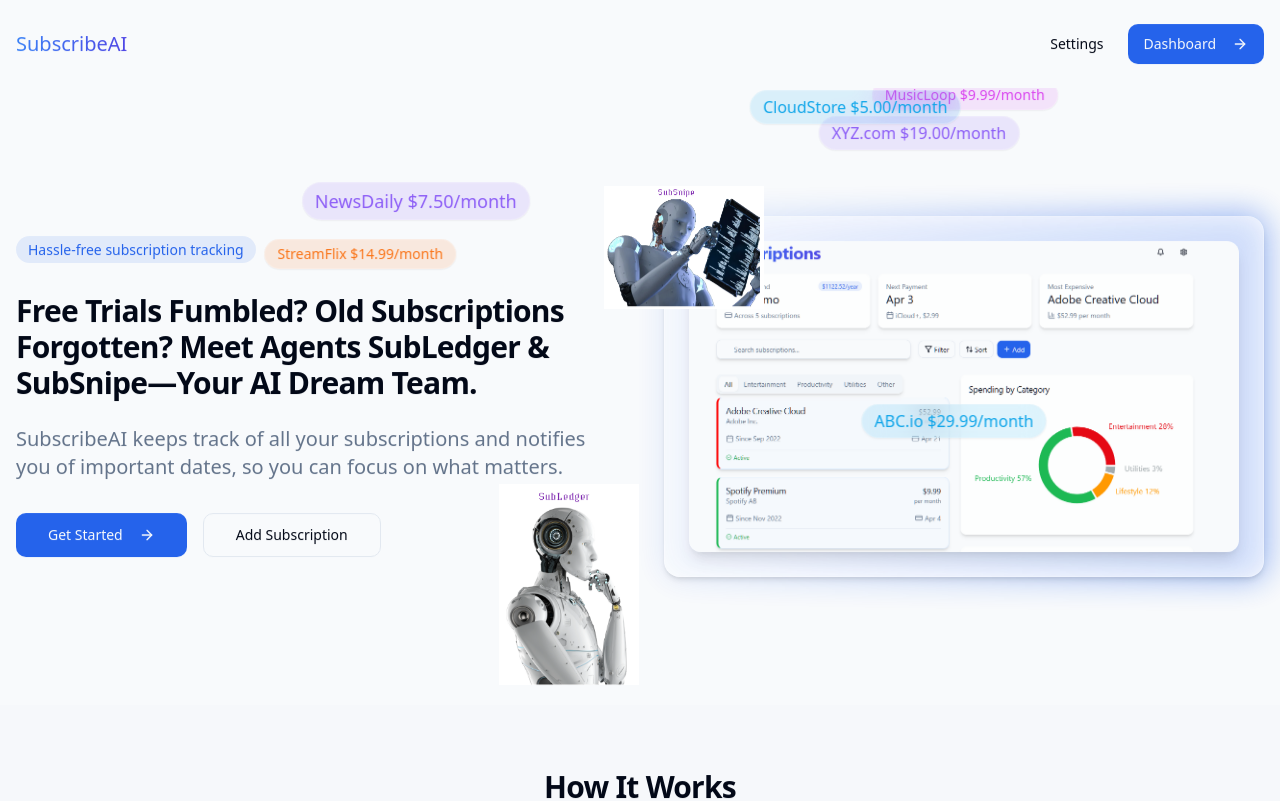
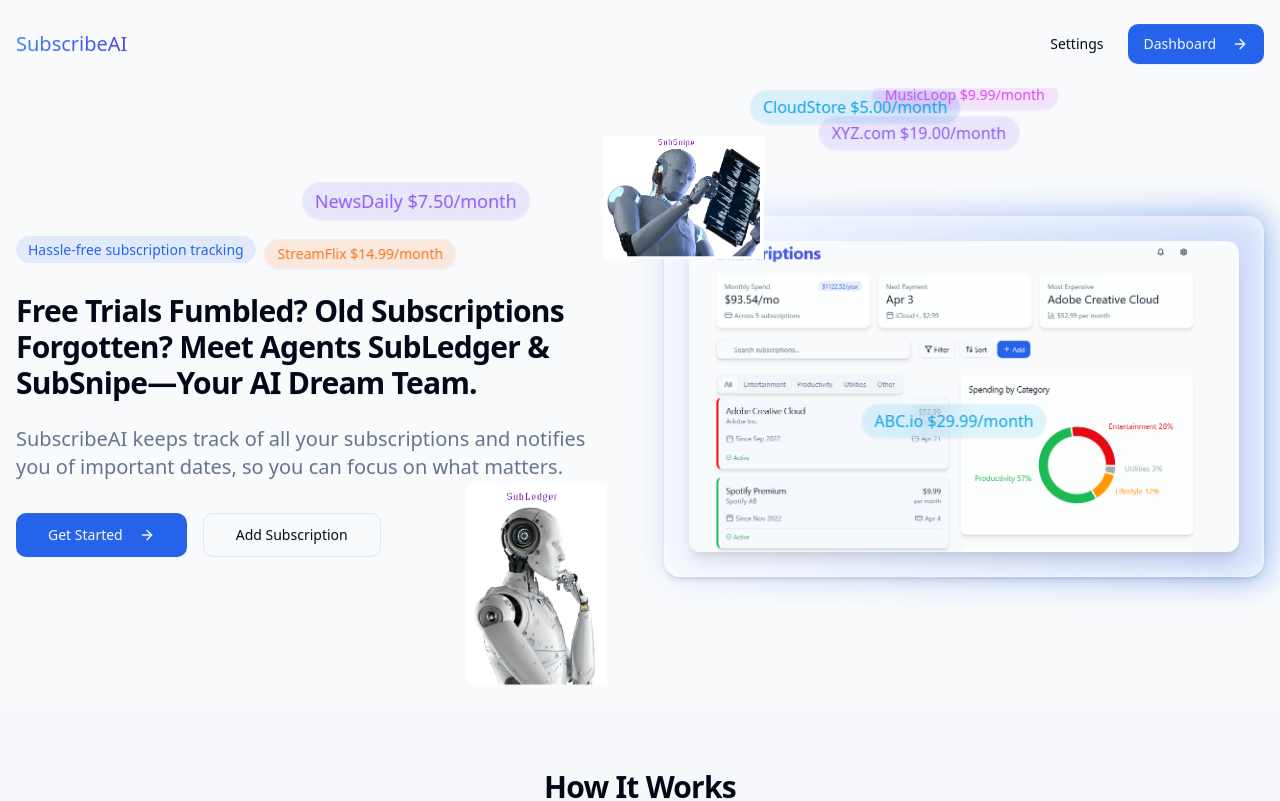
Before and after one commit to jdb-swissknife/hassle-free-subscription-tracker, a React (Vite) app: page / in a window 1280 px wide. Shown: the top 801 px of the page. Built offline with nearby package versions, Linux system fonts and the light colour scheme.

Commit message:
Fix: Adjust agent positions
Move SubSnipe agent up 0.5 inch.
Move SubLedger agent 0.25 inch to the left.

```diff
--- a/src/pages/Index.tsx
+++ b/src/pages/Index.tsx
@@ -4,6 +4,7 @@ import { Button } from '@/components/ui/button';
 import { ArrowRight, CheckCircle, Bell, CalendarClock, Sparkles } from 'lucide-react';
 import AnimatedTransition from '@/components/AnimatedTransition';
 import FloatingText from '@/components/FloatingText';
+
 const Index: React.FC = () => {
   const navigate = useNavigate();
   return <AnimatedTransition location="index" className="min-h-screen">
@@ -56,8 +57,7 @@ const Index: React.FC = () => {
                 </div>
 
                 <div className="order-first md:order-last relative">
-                  {/* SubSnipe agent - moved 0.25 inch directly to the right from previous position */}
-                  <div className="absolute top-[-30px] right-[500px] z-10 w-[160px]">
+                  <div className="absolute top-[-80px] right-[500px] z-10 w-[160px]">
                     <img src="/lovable-uploads/e10d332d-84b8-40ec-b7c2-1052a7f181a9.png" alt="SubSnipe Agent" className="w-full h-auto object-contain" />
                   </div>
                   <div className="relative">
@@ -74,8 +74,7 @@ const Index: React.FC = () => {
               </div>
             </div>
 
-            {/* SubLedger agent - moved 0.25 inch directly to the left from previous position */}
-            <div className="absolute bottom-[20px] left-[39%] z-10 w-[140px]">
+            <div className="absolute bottom-[20px] left-[36.5%] z-10 w-[140px]">
               <img src="/lovable-uploads/9ae4b7af-790c-448b-a8a1-64848152e948.png" alt="SubLedger Agent" className="w-full h-auto object-contain" />
             </div>
           </section>
@@ -169,4 +168,5 @@ const Index: React.FC = () => {
       </div>
     </AnimatedTransition>;
 };
+
 export default Index;
```
